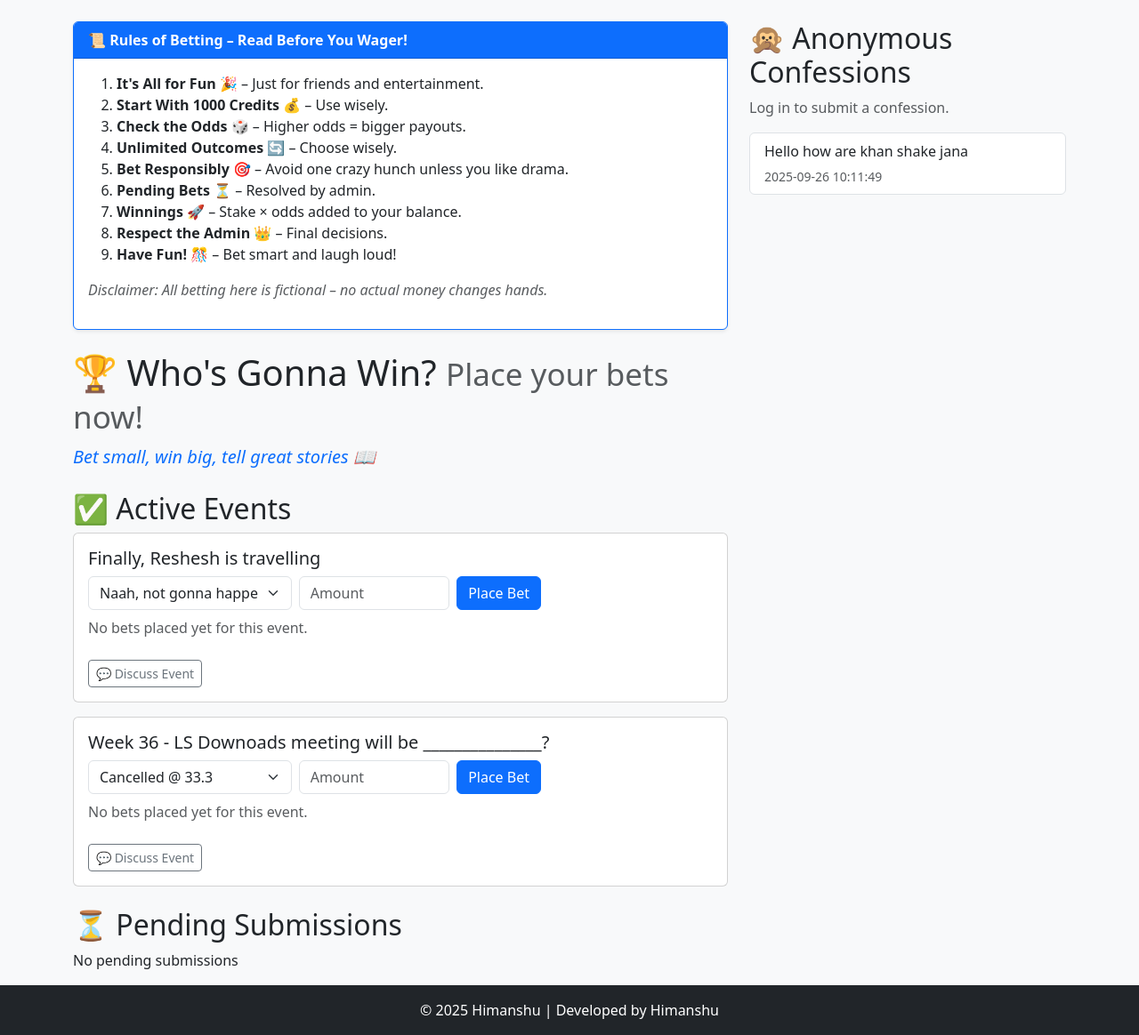
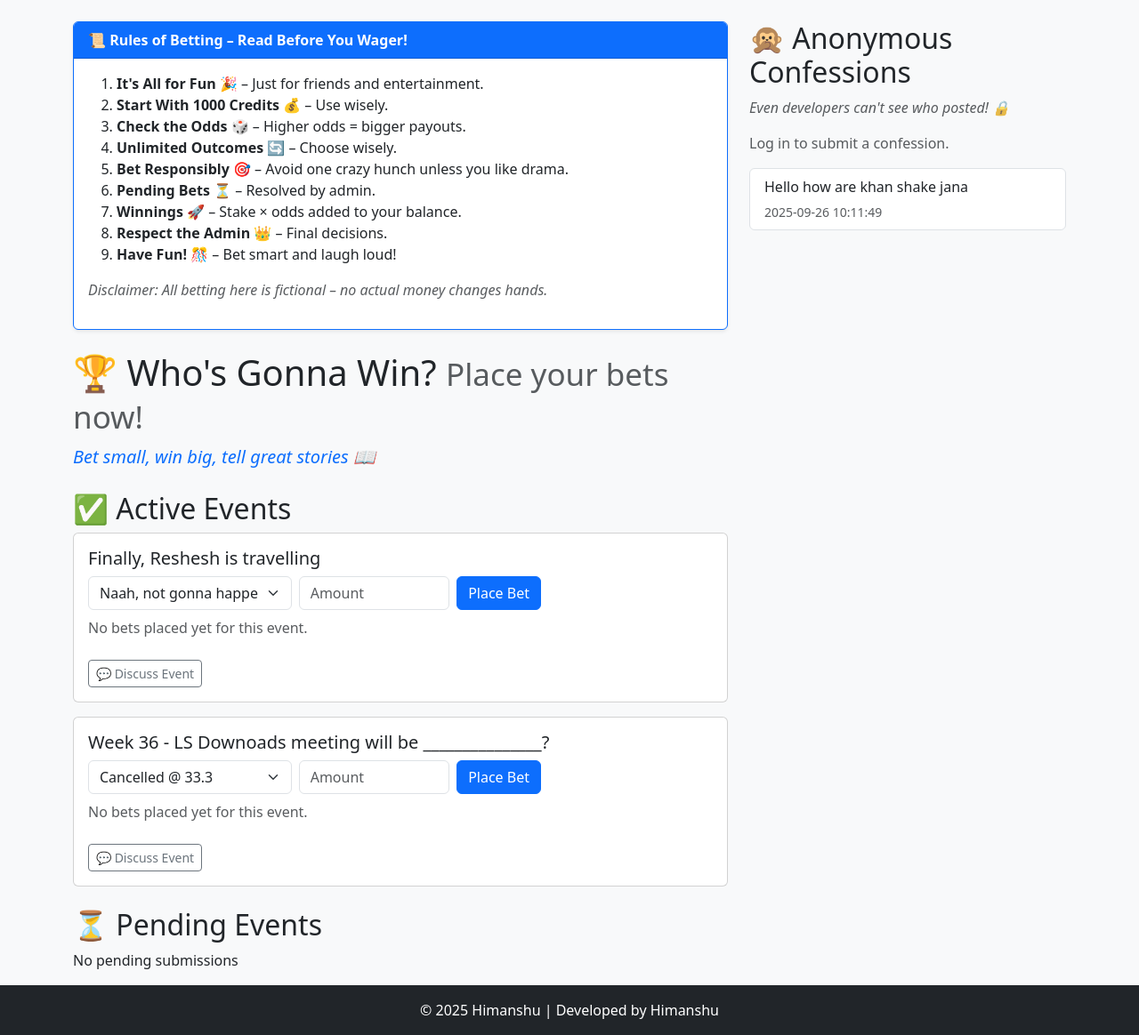
Before and after one commit to DarkulaX/Bet, a Flask app: page / in a window 1280 px wide. Shown: the part 56-1220 px from the top of the page at 89% size. Run offline with Flask 3, Linux system fonts and the light colour scheme; data comes from the database, SQL or seed files in the repository; both versions use the stored data as it was after the commit; data that the repository does not hold is empty.

Commit message:
added msg

```diff
--- a/templates/index.html
+++ b/templates/index.html
@@ -114,8 +114,8 @@
     <p>No active events</p>
     {% endif %}
 
-    <!-- Pending Submissions -->
-    <h2 class="mt-4">⏳ Pending Submissions</h2>
+    <!-- Pending Events -->
+    <h2 class="mt-4">⏳ Pending Events</h2>
     {% if pending_events_data %}
         {% for e in pending_events_data %}
           <div class="card mb-3 border-warning">
@@ -142,6 +142,8 @@
   <!-- RIGHT COLUMN: Confessions -->
   <div class="col-md-4">
     <h2>🙊 Anonymous Confessions</h2>
+      <p class="text-muted"><em>Even developers can't see who posted! 🔒</em></p>
+
 
     {% if session.user_id %}
       <a href="{{ url_for('add_confession') }}" class="btn btn-warning mb-3">Submit New Confession</a>
```
Also changed, not shown: friendsbet.db.
